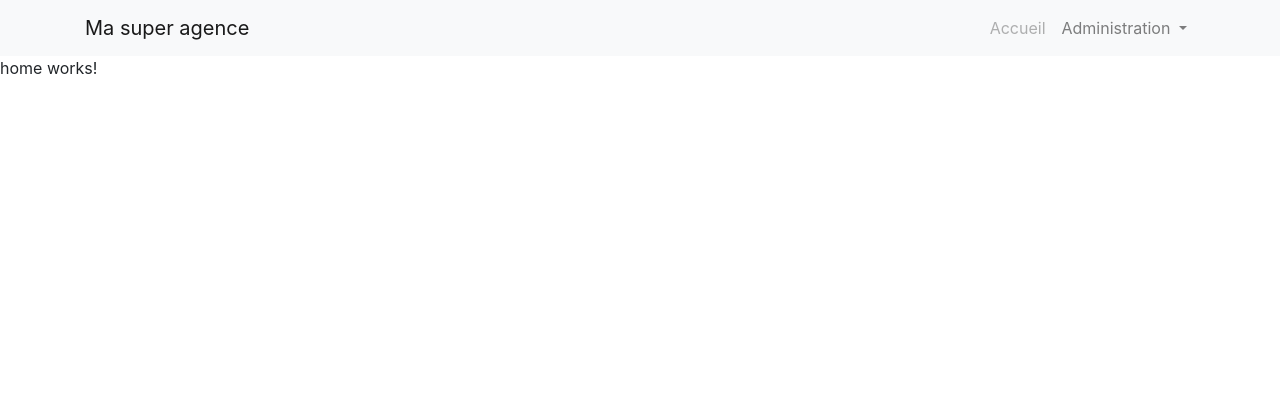
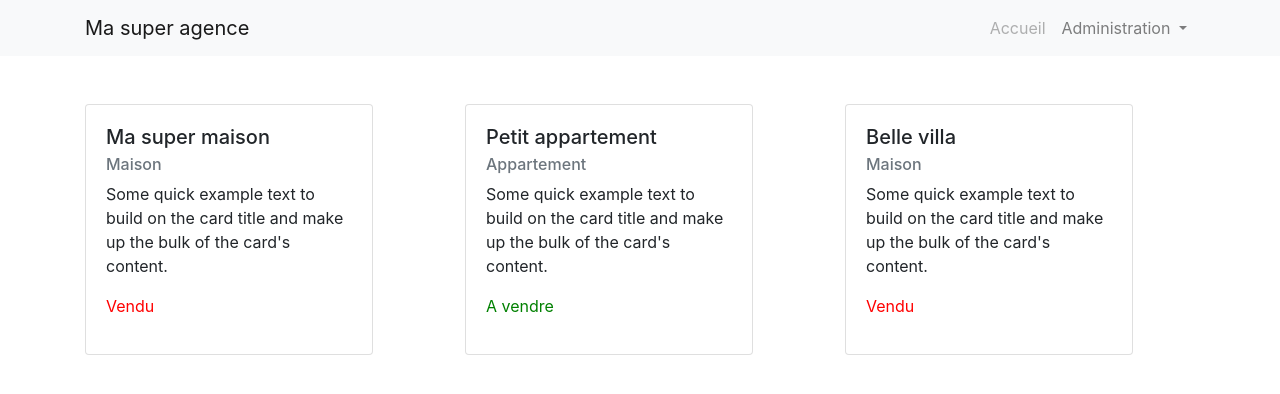
Before and after one commit to eikyuu/myAgency, an Angular app: page /home in a window 1280 px wide. Shown: the top 394 px of the page. Built offline with nearby package versions, Linux system fonts and the light colour scheme.

Commit message:
home html move in component home

```diff
--- a/src/app/app.component.ts
+++ b/src/app/app.component.ts
@@ -8,30 +8,4 @@
 export class AppComponent {
   title = 'monAgence';
 
-  properties = [
-    {
-      title : 'Ma super maison',
-      category : 'Maison',
-      sold : true
-    },
-    {
-      title : 'Petit appartement',
-      category : 'Appartement',
-      sold : false
-    },
-    {
-      title : 'Belle villa',
-      category : 'Maison',
-      sold : true
-    }
-
-  ];
-
-  getSoldValue(index) {
-    if (this.properties[index].sold) {
-      return 'red';
-    } else {
-      return 'green';
-    }
-  }
 }
--- a/src/app/home/home.component.html
+++ b/src/app/home/home.component.html
@@ -1 +1,16 @@
-<p>home works!</p>
+<div class="container">
+  <div class="row mt-5">
+    <div class="col-sm-12 col-md-6 col-lg-4" *ngFor="let property of properties; let i = index">
+      <div class="card" style="width: 18rem;">
+        <div class="card-body">
+          <h5 class="card-title">{{property.title}}</h5>
+          <h6 class="card-subtitle mb-2 text-muted">{{property.category}}</h6>
+          <p class="card-text">Some quick example text to build on the card title and make up the bulk of the card's content.</p>
+          <p [ngStyle]="{'color': getSoldValue(i)}">
+            <span *ngIf="!property.sold">A vendre</span>
+            <span *ngIf="property.sold">Vendu</span>
+          </p>
+        </div>
+      </div>
+    </div>
+</div>
--- a/src/app/home/home.component.ts
+++ b/src/app/home/home.component.ts
@@ -7,9 +7,35 @@
 })
 export class HomeComponent implements OnInit {
 
+  properties = [
+    {
+      title : 'Ma super maison',
+      category : 'Maison',
+      sold : true
+    },
+    {
+      title : 'Petit appartement',
+      category : 'Appartement',
+      sold : false
+    },
+    {
+      title : 'Belle villa',
+      category : 'Maison',
+      sold : true
+    }
+
+  ];
+
   constructor() { }
 
   ngOnInit() {
   }
 
+  getSoldValue(index) {
+    if (this.properties[index].sold) {
+      return 'red';
+    } else {
+      return 'green';
+    }
+  }
 }
```
